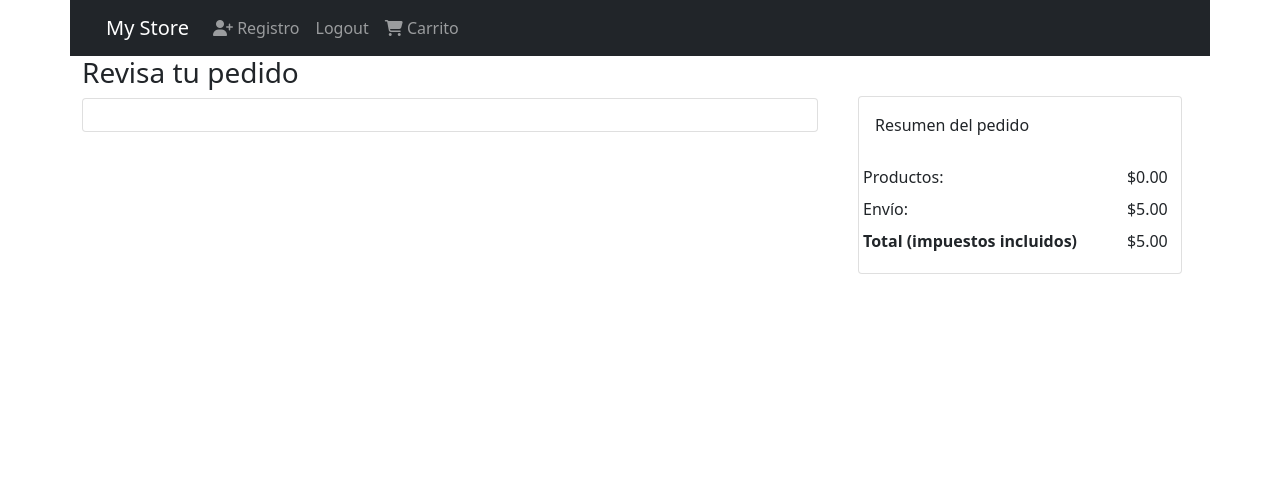
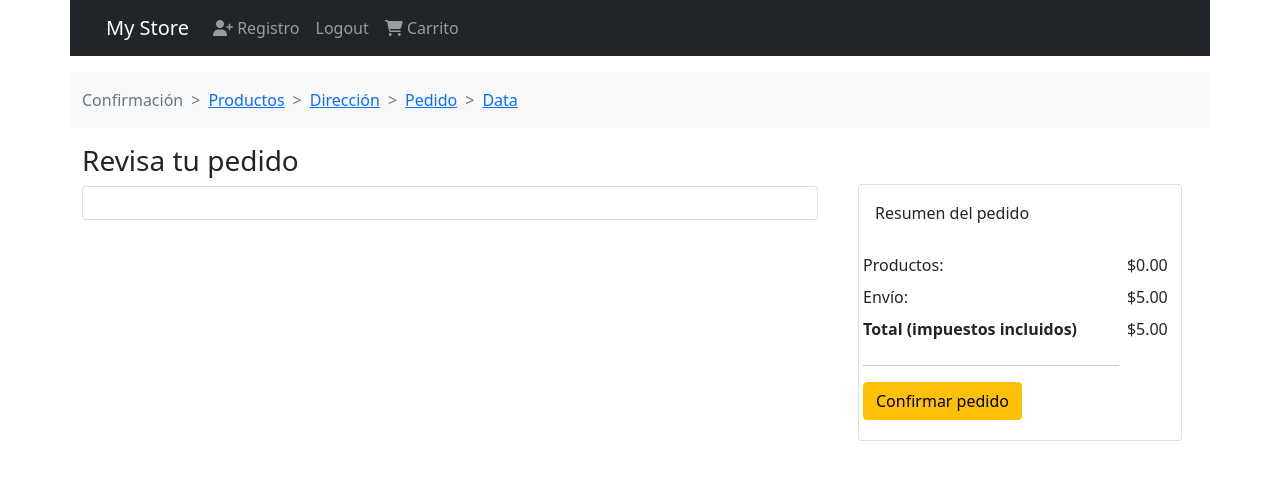
Before and after one commit to jorgefalconcampos/django-ecommerce, a Django app: page /orden/ in a window 1280 px wide. Shown: the top 480 px of the page. Run offline with Django 3.2, Linux system fonts and the light colour scheme; the visitor is signed in with stand-in values (Sample User, id 1); data comes from the database, SQL or seed files in the repository; data that the repository does not hold is empty; some libraries are stand-ins or nearby versions.

Commit message:
added breadcrumb for checkout

```diff
--- a/ecommerce/templates/base.html
+++ b/ecommerce/templates/base.html
@@ -17,6 +17,10 @@
 
             {% include 'messages.html' %}
 
+            {% block breadcrumb %}
+            {% endblock %}
+
+
             {% block content %}
             {% endblock %}
         </div>
--- a/orders/templates/orders/order.html
+++ b/orders/templates/orders/order.html
@@ -1,5 +1,8 @@
 {% extends 'base.html' %}
 
+{% block breadcrumb %}
+    {% include 'orders/snippets/breadcrumb.html' %}
+{% endblock %}
 
 {% block content %}
 
--- /dev/null
+++ b/orders/templates/orders/snippets/breadcrumb.html
@@ -0,0 +1,19 @@
+<nav class="mt-3 mb-3 pt-3 bg-light">
+    <nav aria-label="breadcrumb" style="--bs-breadcrumb-divider: '>';">
+      <ol class="breadcrumb">
+
+        {% for item in breadcrumb %}
+          {% if item.active %}
+            <a class="breadcrumb-item" href="{{ item.url }}">{{ item.title }}</a>
+          {% else %}
+            <span class="breadcrumb-item active">{{ item.title }}</span>
+          {% endif %}
+        {% endfor %}
+
+        <li class="breadcrumb-item"><a href="#">Productos</a></li>
+        <li class="breadcrumb-item"><a href="#">Dirección</a></li>
+        <li class="breadcrumb-item"><a href="#">Pedido</a></li>
+        <li class="breadcrumb-item active" aria-current="page"><a href="#">Data</a></li>
+      </ol>
+    </nav>
+</nav>
--- a/orders/templates/orders/snippets/resume.html
+++ b/orders/templates/orders/snippets/resume.html
@@ -34,6 +34,17 @@
                          {{ order.total | price_format }}
                     </td>
                 </tr>
+
+                <tr>
+                    <td>
+
+                        <hr>
+                        <div class="mt-2">
+                            <a href="#" class="btn btn-warning">Confirmar pedido</a>
+
+                        </div>
+                    </td>
+                </tr>
             </tbody>
         </table>
 
--- a/orders/utils.py
+++ b/orders/utils.py
@@ -1,4 +1,5 @@
 from . models import Order
+from django.urls import reverse
 
 def get_or_create_order(cart, request):
     order = cart.order
@@ -8,3 +9,14 @@ def get_or_create_order(cart, request):
     request.session['order_id'] = order.order_id
 
     return order
+
+
+def breadcrumb(products=True, address=False, payment=False, confirm=False):
+    return [
+        {
+            'title': 'Productos', 'active': products, 'url': reverse('orders:order'),
+            'title': 'Dirección', 'active': address, 'url': reverse('orders:order'),
+            'title': 'Pago', 'active': payment, 'url': reverse('orders:order'),
+            'title': 'Confirmación', 'active': confirm, 'url': reverse('orders:order'),
+        }
+    ]
--- a/orders/views.py
+++ b/orders/views.py
@@ -1,7 +1,7 @@
 from django.shortcuts import render
 from carts.utils import get_or_create_cart
 from . models import Order
-from . utils import get_or_create_order
+from . utils import get_or_create_order, breadcrumb
 from django.contrib.auth.decorators import login_required
 
 # Create your views here.
@@ -14,5 +14,6 @@ def order (request):
 
     return render(request, 'orders/order.html', {
         'cart': cart,
-        'order': order
+        'order': order,
+        'breadcrumb': breadcrumb()
     })
```
